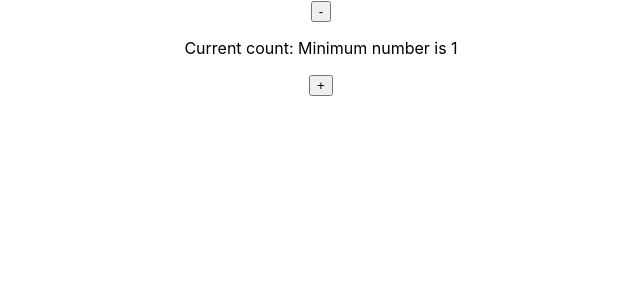
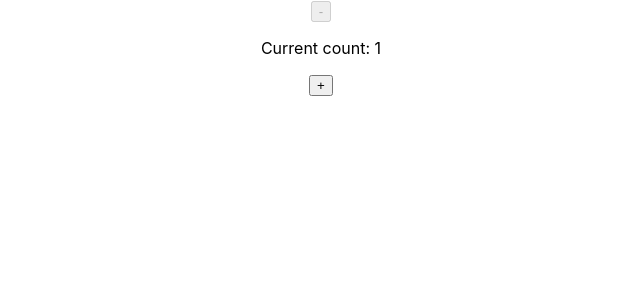
Before and after one commit to MyaElla/fizzbuzz-react-advanced, a React (Create React App) app: page / in a window 1280 px wide. Shown: the top 300 px of the page, without its empty margins (319-959 px from the left). Built offline with nearby package versions, Linux system fonts and the light colour scheme.

Commit message:
Freeze counter decrementing past positive1

```diff
--- a/src/components/Counter.js
+++ b/src/components/Counter.js
@@ -4,25 +4,14 @@ import { increment, decrement } from "../redux/actions";
 import fizzBuzzChecker from "../utils/fizzBuzzChecker";
 class Counter extends Component {
   render() {
-  // makeIncrementer = amount => () =>
-  //   this.setState(prevState => {
-  //     const newCount = prevState.count + amount
-
-  //     if ( newCount > 1 ) {
-  //       return {count: newCount}
-  //     }
-
-  //   });
-
-  // increment = this.makeIncrementer(1);
-  // decrement = this.makeIncrementer(-1);
-
-    return <div>
-        <button onClick={this.props.count > 1 ? this.props.decrement : "disabled"}>-</button>
-        <p>Current count: {fizzBuzzChecker(this.props.count)}</p>
-        <button onClick={this.props.increment}>+</button>
-      </div>;
-  }
+             return <div>
+                 <button onClick={this.props.decrement} disabled={this.props.count === 1}>-</button>
+                 <p>
+                   Current count: {fizzBuzzChecker(this.props.count)}
+                 </p>
+                 <button onClick={this.props.increment}>+</button>
+               </div>;
+           }
 }
 
 const mapStateToProps = state => {
--- a/src/utils/fizzBuzzChecker.js
+++ b/src/utils/fizzBuzzChecker.js
@@ -1,9 +1,7 @@
 const fizzBuzzChecker = number => {
   if (number > 100) {
       return "Number too big"}
-  else if (number === 1){
-        return "Minimum number is 1"  ;
-  }
+
   else if (number % 3 === 0 && number % 5 === 0 ) {
             return "FizzBuzz"
      } else if (number % 5 === 0) {
```
